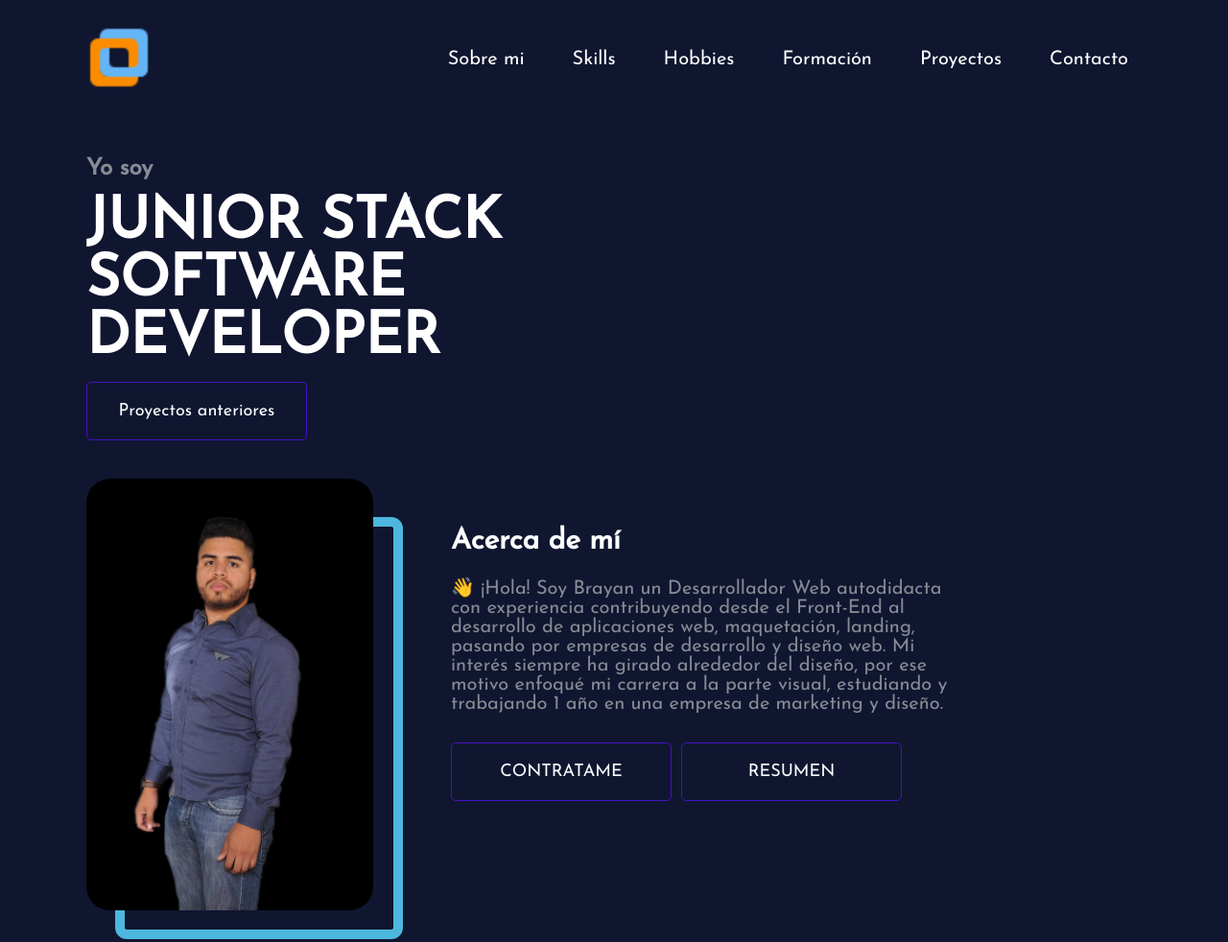
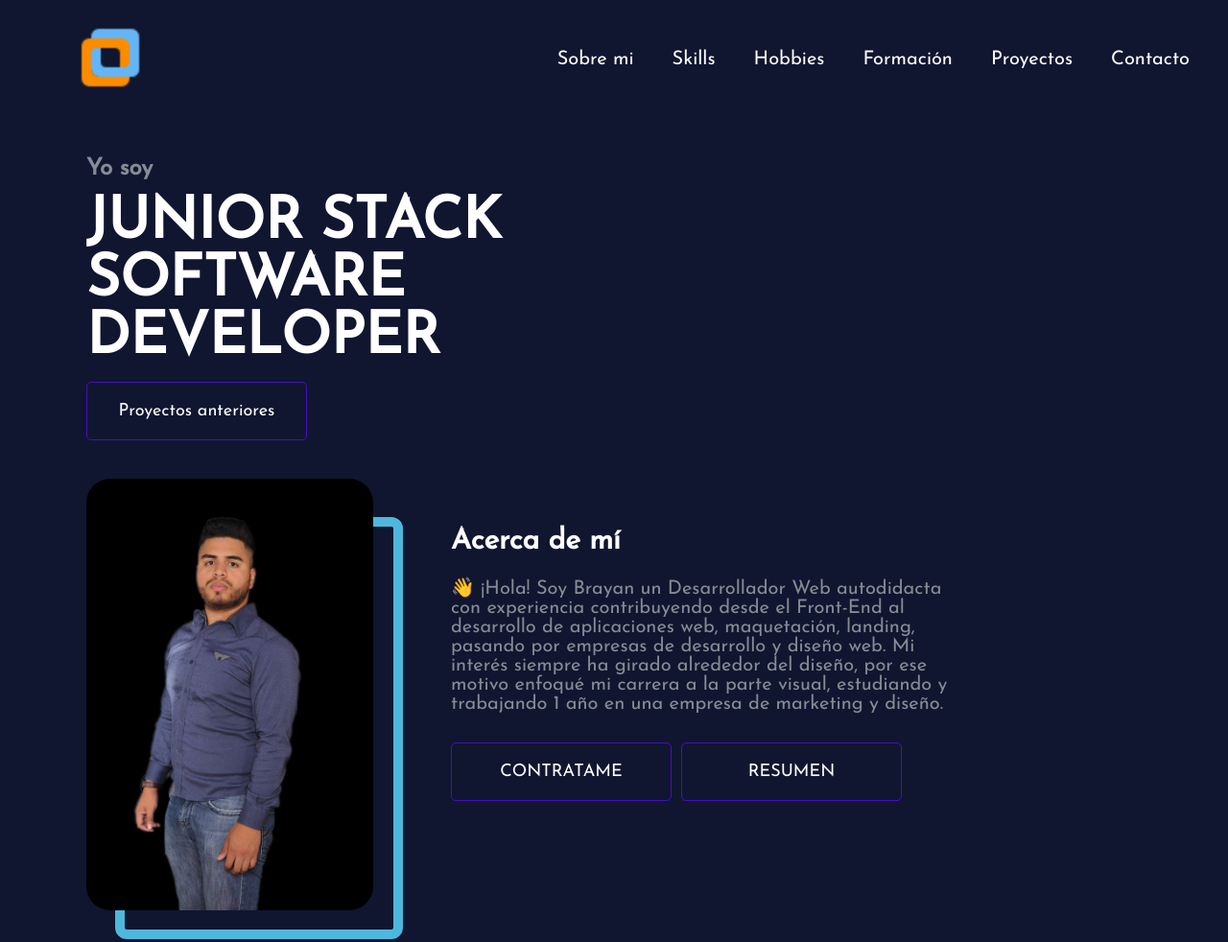
Before and after one commit to BrayanElias/Portafolio, a plain HTML site: page index.html in a window 1280 px wide. Shown: the top 982 px of the page at 96% size. Drawn offline with Linux system fonts and the light colour scheme.

Commit message:
subiendo cambios link

```diff
--- a/css/style.css
+++ b/css/style.css
@@ -32,11 +32,14 @@ body{
 }
 .menu{
     display:flex ;
-    width: 90%;
+    width: 100%;
     justify-content: space-between;
     align-items: center;
     padding: 20px;
     margin: 0 auto;
+}
+.menu__header{
+    padding-left: 55px;
 }
 .menu__header img{
     width: 80px;
@@ -44,8 +47,8 @@ body{
 }
 .menu__list{
     display: flex;
-    gap: 10px;
     font-size: 20px;
+    margin-left: 100px;
 }
 .menu__list a{
     padding: 12px 20px;
```
